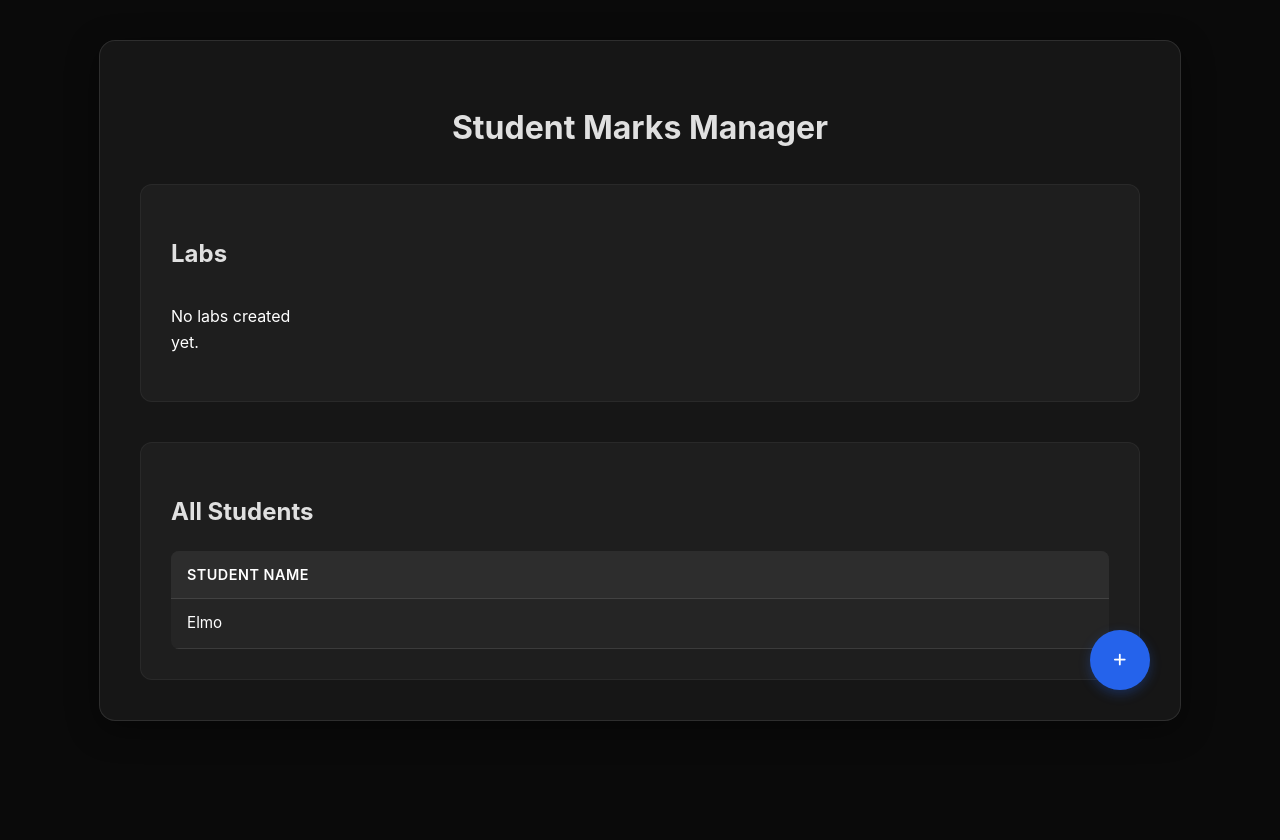
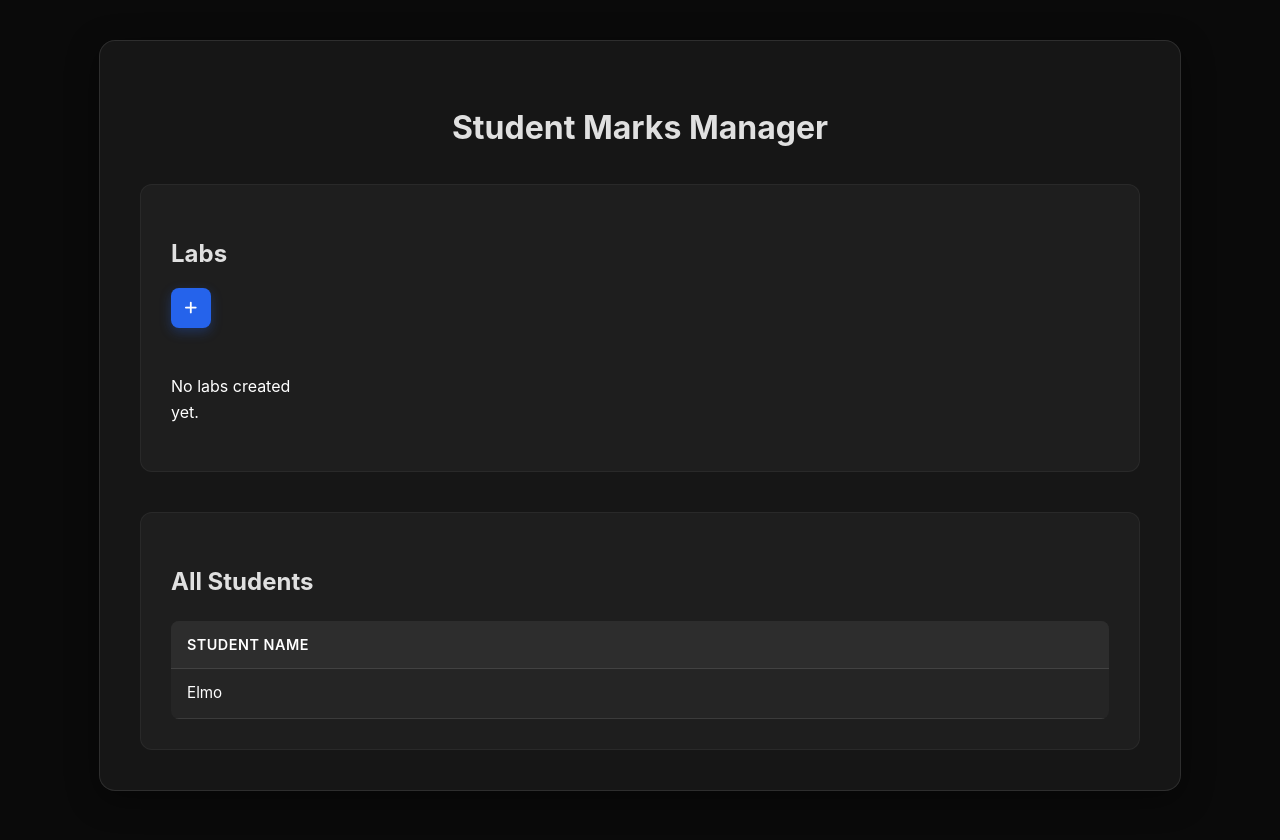
Before and after one commit to MohammadLab/student-marking-manager, a Flask app: page / in a window 1280 px wide. Run offline with Flask 3, Linux system fonts and the light colour scheme; data that the repository does not hold is empty.

Commit message:
feat: Position plus button within labs section and adjust styling

```diff
--- a/static/style.css
+++ b/static/style.css
@@ -96,12 +96,10 @@ body {
 }
 
 .add-lab-button {
-    position: fixed;
-    bottom: 30px;
-    right: 30px;
-    width: 60px;
-    height: 60px;
-    border-radius: 50%;
+    position: relative;
+    width: 40px;
+    height: 40px;
+    border-radius: 8px;
     background-color: #2563eb;
     color: white;
     display: flex;
@@ -111,6 +109,7 @@ body {
     box-shadow: 0 4px 12px rgba(37, 99, 235, 0.3);
     border: none;
     padding: 0;
+    margin-bottom: 15px;
 }
 
 .add-lab-button:hover {
--- a/templates/index.html
+++ b/templates/index.html
@@ -14,10 +14,10 @@
         <div class="labs-section">
             <h2>Labs</h2>
             <div class="labs-container">
-                <div id="labsList"></div>
                 <button class="add-lab-button" onclick="showLabModal()">
                     <i class="fas fa-plus"></i>
                 </button>
+                <div id="labsList"></div>
             </div>
 
             <!-- Lab Creation Modal -->
```
